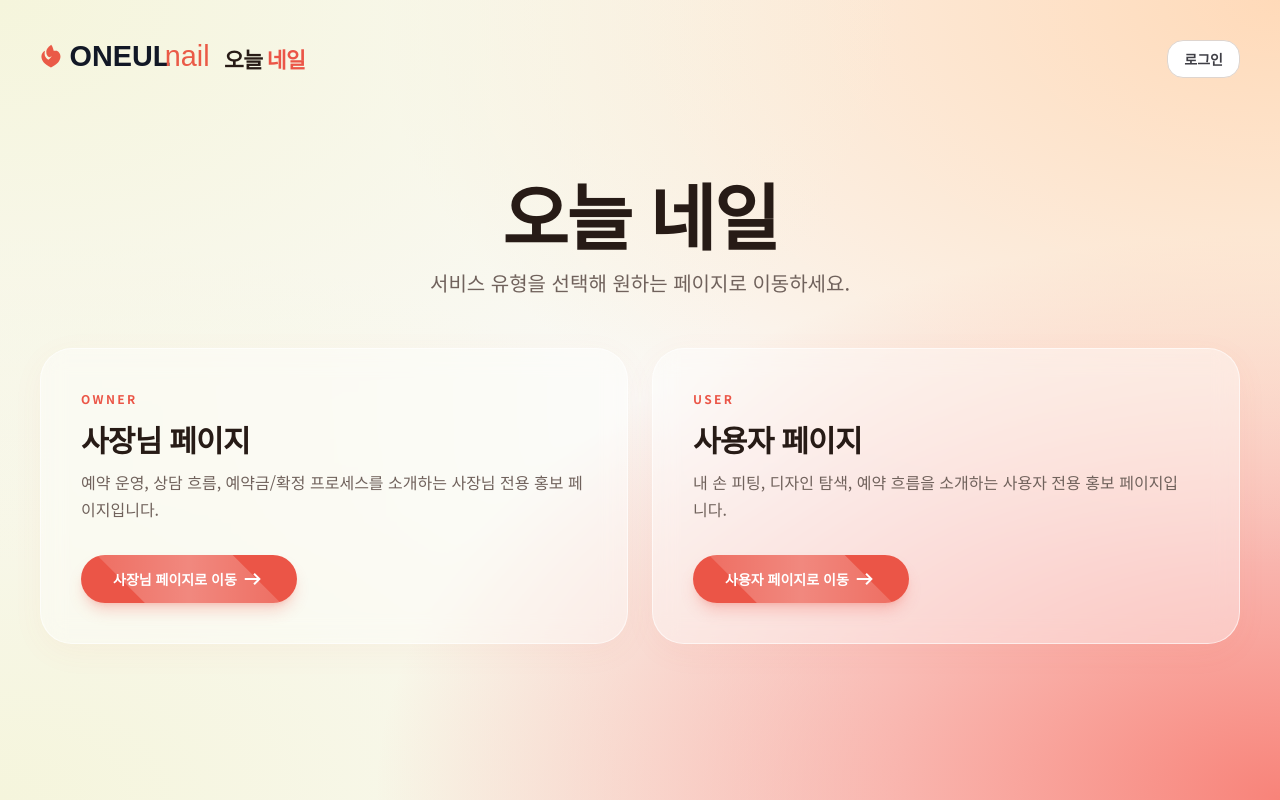
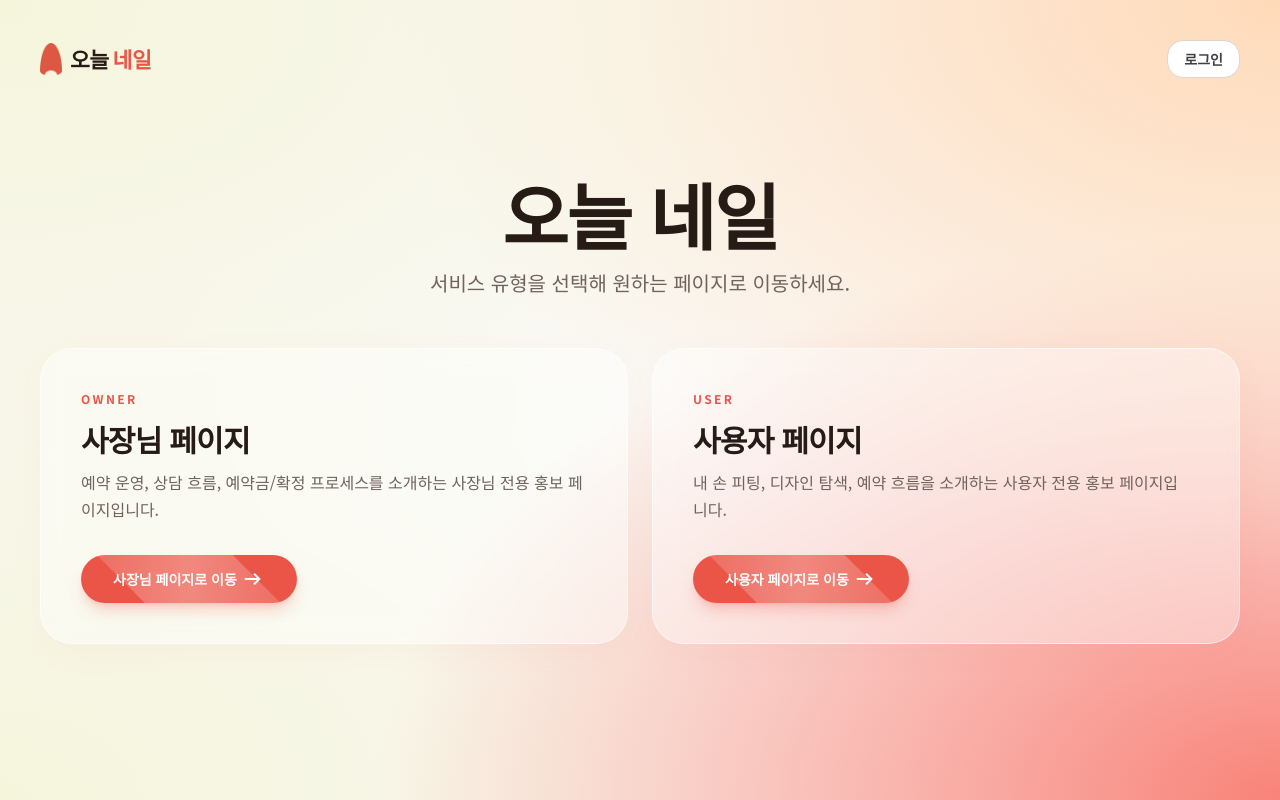
Before and after one commit to todays-nail/owner-app, a Next.js app: page / in a window 1280 px wide. Built offline with nearby package versions, Linux system fonts and the light colour scheme; no server answers.

Commit message:
refactor(owner-brand): iOS LaunchLogo 기준으로 로고 컴포넌트와 자산 경로 통일

```diff
--- a/src/app/(public)/owner/page.tsx
+++ b/src/app/(public)/owner/page.tsx
@@ -1,7 +1,7 @@
 import Image from "next/image";
 import Link from "next/link";
 
-import { OneulNailLogo } from "@/components/brand/oneulnail-logo";
+import { AppLaunchLogo } from "@/components/brand/app-launch-logo";
 import SentenceLines from "@/components/ui/sentence-lines";
 import { createPageMetadata } from "@/lib/metadata";
 
@@ -64,7 +64,7 @@ export default function OwnerMarketingPage() {
       <nav className="fixed top-0 z-50 w-full border-b border-border bg-background-light/80 backdrop-blur-md dark:border-white/10 dark:bg-background-dark/80">
         <div className="mx-auto flex h-16 max-w-7xl items-center justify-between px-6">
           <Link className="flex items-center gap-2" href="/">
-            <OneulNailLogo size="sidebar" />
+            <AppLaunchLogo size="sidebar" />
           </Link>
           <div className="flex items-center gap-2">
             <Link
@@ -462,7 +462,7 @@ export default function OwnerMarketingPage() {
       <footer className="border-t border-border py-12 opacity-60 dark:border-white/10">
         <div className="mx-auto flex max-w-7xl flex-col items-center justify-between gap-6 px-6 md:flex-row">
           <Link className="flex items-center gap-2" href="/">
-            <OneulNailLogo size="sidebar" />
+            <AppLaunchLogo size="sidebar" />
           </Link>
 
           <div className="flex gap-8 text-xs">
--- a/src/app/(public)/page.tsx
+++ b/src/app/(public)/page.tsx
@@ -2,7 +2,7 @@ import Link from "next/link";
 
 import { createPageMetadata } from "@/lib/metadata";
 import SentenceLines from "@/components/ui/sentence-lines";
-import { OneulNailLogo } from "@/components/brand/oneulnail-logo";
+import { AppLaunchLogo } from "@/components/brand/app-launch-logo";
 
 export const metadata = createPageMetadata({
   title: "오늘 네일 | Oneul Nail",
@@ -15,7 +15,7 @@ export default function RootHubPage() {
     <div className="promo-root landing-readable min-h-screen text-foreground antialiased">
       <div className="relative mx-auto flex min-h-screen w-full max-w-7xl flex-col px-6 pb-16 pt-8 md:px-10">
         <header className="flex items-center justify-between py-2">
-          <OneulNailLogo size="sidebar" />
+          <AppLaunchLogo size="sidebar" />
           <Link
             className="rounded-lg border border-border bg-white px-4 py-2 text-sm font-semibold text-zinc-700 transition-colors hover:bg-zinc-50"
             href="/login"
--- a/src/app/(public)/user/page.tsx
+++ b/src/app/(public)/user/page.tsx
@@ -1,7 +1,7 @@
 import Image from "next/image";
 import Link from "next/link";
 
-import { OneulNailLogo } from "@/components/brand/oneulnail-logo";
+import { AppLaunchLogo } from "@/components/brand/app-launch-logo";
 import SentenceLines from "@/components/ui/sentence-lines";
 import { createPageMetadata } from "@/lib/metadata";
 import ExploreCategoriesCarousel from "@/app/(public)/user/_components/explore-categories-carousel";
@@ -108,7 +108,7 @@ export default function UserMarketingPage() {
       <nav className="fixed left-0 right-0 top-0 z-50 border-b border-border bg-white/80 backdrop-blur-xl">
         <div className="mx-auto flex h-16 max-w-[1200px] items-center justify-between px-6">
           <Link className="flex items-center gap-2" href="/user">
-            <OneulNailLogo size="sidebar" />
+            <AppLaunchLogo size="sidebar" />
           </Link>
           <ActionLink
             className={buttonText}
@@ -465,7 +465,7 @@ export default function UserMarketingPage() {
         <div className="mx-auto max-w-[1200px] px-6">
           <div className="space-y-6">
             <div className="flex items-center gap-2 text-primary">
-              <OneulNailLogo size="sidebar" />
+              <AppLaunchLogo size="sidebar" />
             </div>
             <p className="max-w-sm text-sm leading-relaxed text-foreground/50">
               네일 라이프의 새로운 기준, 오늘의 네일.
--- a/src/components/auth/auth-page-header.tsx
+++ b/src/components/auth/auth-page-header.tsx
@@ -1,4 +1,4 @@
-import { OneulNailLogo } from "@/components/brand/oneulnail-logo";
+import { AppLaunchLogo } from "@/components/brand/app-launch-logo";
 import { cn } from "@/lib/utils";
 
 export interface AuthPageHeaderProps {
@@ -18,7 +18,7 @@ export function AuthPageHeader({
 }: AuthPageHeaderProps) {
   return (
     <div className={cn("text-center", className)}>
-      <OneulNailLogo className="mx-auto" />
+      <AppLaunchLogo className="mx-auto" />
       <h1
         className={cn(
           "mt-7 text-[1.95rem] font-semibold leading-tight text-foreground",
--- a/src/components/brand/oneulnail-logo.tsx
+++ b/src/components/brand/app-launch-logo.tsx
@@ -2,10 +2,10 @@ import Image from "next/image";
 
 import { cn } from "@/lib/utils";
 
-type OneulNailLogoSize = "auth" | "sidebar";
+type AppLaunchLogoSize = "auth" | "sidebar";
 
 const SIZE_CLASS_MAP: Record<
-  OneulNailLogoSize,
+  AppLaunchLogoSize,
   {
     icon: string;
     text: string;
@@ -27,21 +27,21 @@ const SIZE_CLASS_MAP: Record<
   }
 };
 
-export interface OneulNailLogoProps {
+export interface AppLaunchLogoProps {
   className?: string;
-  size?: OneulNailLogoSize;
+  size?: AppLaunchLogoSize;
 }
 
-export function OneulNailLogo({ className, size = "auth" }: OneulNailLogoProps) {
+export function AppLaunchLogo({ className, size = "auth" }: AppLaunchLogoProps) {
   const sizeClasses = SIZE_CLASS_MAP[size];
 
   return (
     <span className={cn("inline-flex items-center whitespace-nowrap", className)}>
       <Image
-        src="/brand/oneulnail.svg"
+        src="/images/logo@2x.png"
         alt="오늘 네일 로고"
-        width={48}
-        height={48}
+        width={96}
+        height={140}
         className={cn("shrink-0", sizeClasses.icon)}
         priority={size === "auth"}
       />
--- a/src/components/shell/owner-sidebar.tsx
+++ b/src/components/shell/owner-sidebar.tsx
@@ -3,7 +3,7 @@
 import Link from "next/link";
 
 import {useProtectedUserProfile} from "@/components/auth/protected-user-profile-context";
-import {OneulNailLogo} from "@/components/brand/oneulnail-logo";
+import {AppLaunchLogo} from "@/components/brand/app-launch-logo";
 import {DashboardSignOutButton} from "@/features/auth/dashboard-sign-out-button";
 import {cn} from "@/lib/utils";
 
@@ -57,7 +57,7 @@ export function OwnerSidebar({ activeItem }: OwnerSidebarProps) {
     <aside className="z-20 w-full border-b border-primary/10 bg-white lg:sticky lg:top-0 lg:h-screen lg:w-64 lg:border-b-0 lg:border-r dark:bg-background-dark/50">
       <div className="flex justify-center p-8">
         <h1>
-          <OneulNailLogo size="sidebar" />
+          <AppLaunchLogo size="sidebar" />
         </h1>
       </div>
 
```
Also changed, not shown: public/brand/oneulnail.svg (deleted).
